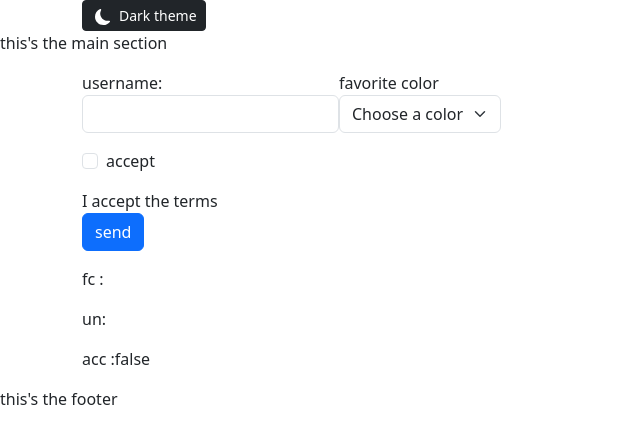
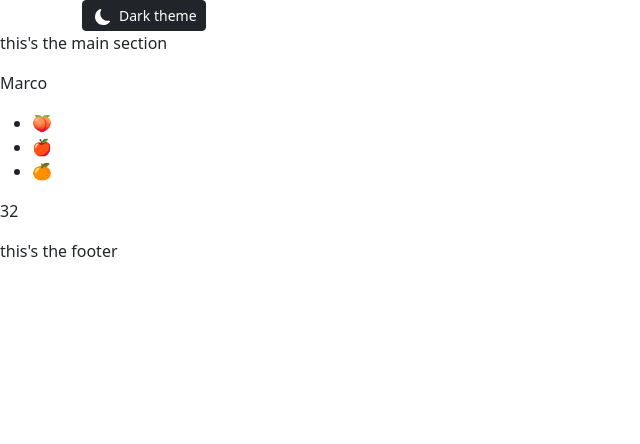
Before and after one commit to MarcoRosselDev/next-js-07, a React (Vite) app in the folder rt/: page / in a window 1280 px wide. Shown: the top 444 px of the page, without its empty margins (0-640 px from the left). Built offline with nearby package versions, Linux system fonts and the light colour scheme.

Commit message:
form event handler | 2

```diff
--- /dev/null
+++ b/rt/src/components/class_2/Consepts.tsx
@@ -0,0 +1,22 @@
+const Concepts = () => {
+
+  const myObject = {
+    username: "Marco",
+    frutas: [
+      {title: "🍑", key : 1},
+      {title: "🍎", key: 2},
+      {title: "🍊", key: 3}],
+    age: 32
+  }
+
+  return (
+    <div>
+      <p>{myObject.username}</p>
+      <ul>
+        {myObject.frutas.map(({key, title}) => (<li key={key}>{title}</li>))}
+      </ul>
+      <p>{myObject.age}</p>
+    </div>
+  )
+}
+export default Concepts
--- a/rt/src/components/main/Main.tsx
+++ b/rt/src/components/main/Main.tsx
@@ -1,6 +1,7 @@
 //import MyForm from "./MyForm"
 //import Form_no_controlado from "./Form_no_controlado";
-import Form_controlado from "./Form_controlado";
+//import Form_controlado from "./Form_controlado";
+import Concepts from "../class_2/consepts";
 
 
 export default function Main() {
@@ -9,7 +10,8 @@ export default function Main() {
       <p>this's the main section</p>
       {/* <MyForm /> */}
       {/* <Form_no_controlado /> */}
-      <Form_controlado />
+      {/* <Form_controlado /> */}
+      <Concepts />
     </main>
   )
 }
```
